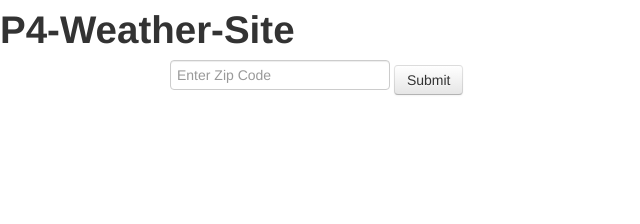
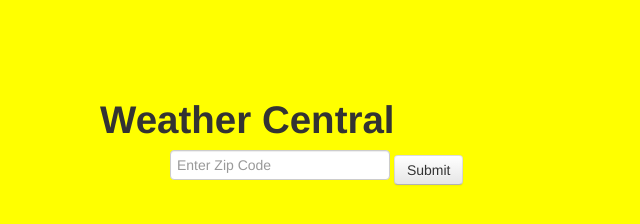
Before and after one commit to greencabbagemac/P4-Weather-Site, a plain HTML site: page index.html in a window 1280 px wide. Shown: the whole page, without its empty margins (0-640 px from the left). Drawn offline with nearby package versions, Linux system fonts and the light colour scheme.

Commit message:
Background
*Added background color
*Added margin for body-breathability

```diff
--- a/css/styles.css
+++ b/css/styles.css
@@ -9,3 +9,8 @@
 .color10 {
 	background: #ccc;
 }
+
+body{
+	background: yellow;
+	margin: 100px;
+}
--- a/index.html
+++ b/index.html
@@ -9,7 +9,7 @@
   </head>
   <body>
 
-    <h1>P4-Weather-Site</h1>
+    <h1>Weather Central</h1>
 
 
 	<div class="container">
```
